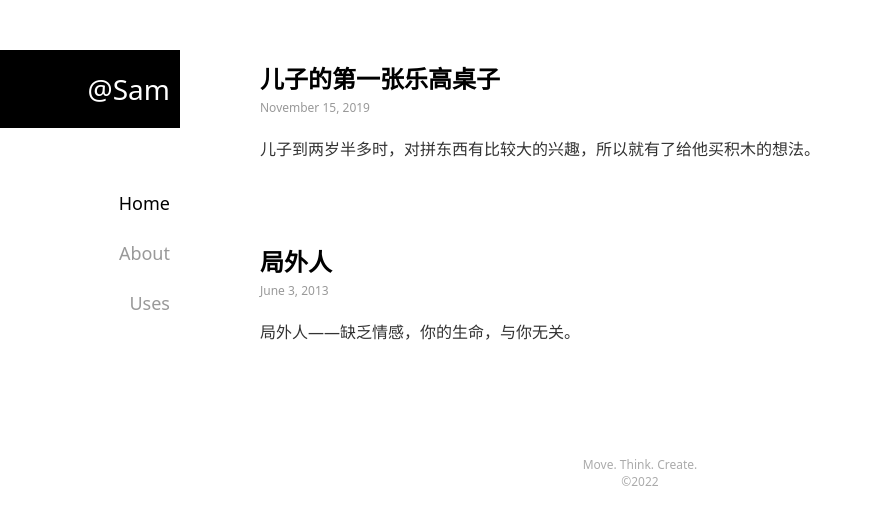
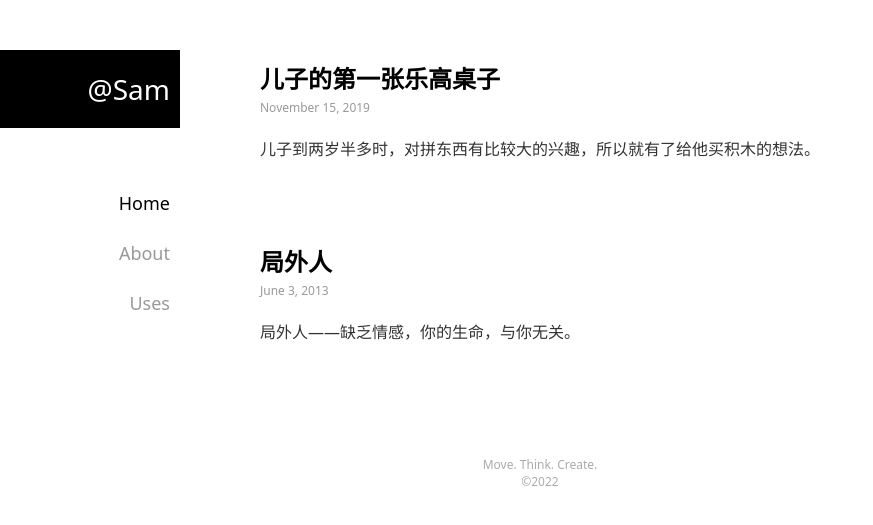
Before and after one commit to samzeng/samzeng.github.io, a Jekyll site: the page built from index.markdown, in a window 1280 px wide. Shown: the top 525 px of the page, without its empty margins (0-873 px from the left). Built offline with Jekyll 4.4.1, drawn with Linux system fonts in a browser that asks for light colours.

Commit message:
Update main.css

```diff
--- a/assets/main.css
+++ b/assets/main.css
@@ -85,7 +85,9 @@ body {
  */
 .site-footer {
   margin-top: 50px;
+  padding-left: 240px;
   padding-bottom: 50px;
+  width: 840px;
   text-align: center;
   color: #ababab;
   font-size: 12px;
```
